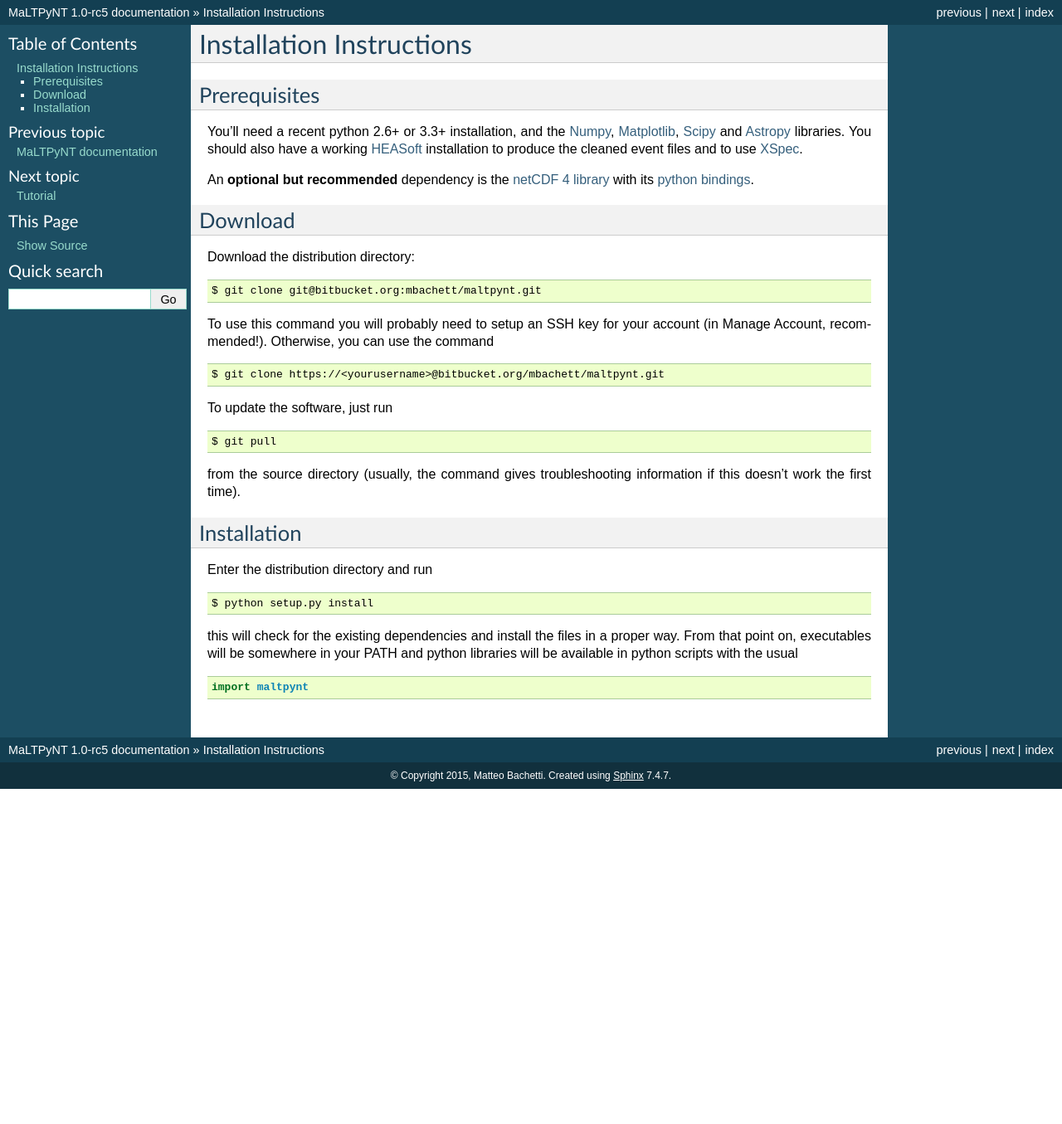
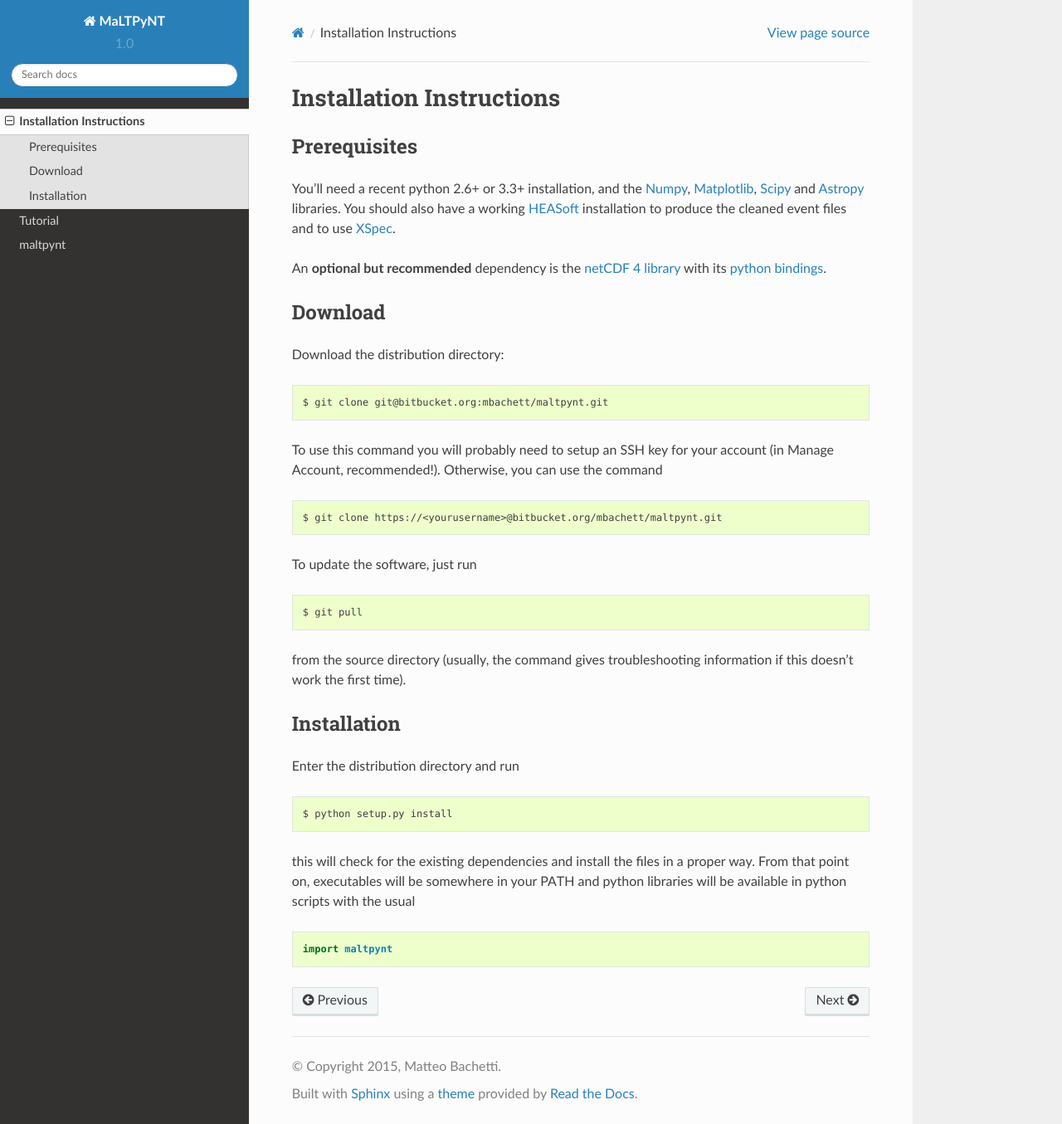
Before and after one commit to StingraySoftware/HENDRICS, a Sphinx documentation site: the page built from docs/source/install.rst, in a window 1280 px wide and 1355 px high. Shown: the whole window at 83% size. Built offline with Sphinx 7.4.7 and the Read the Docs theme 2.0.0, drawn with Linux system fonts in a browser that asks for light colours; the version number is read from the project's files by our own code.

Commit message:
Theme selection for local and RTD consistency

```diff
--- a/docs/source/conf.py
+++ b/docs/source/conf.py
@@ -122,7 +122,14 @@ todo_include_todos = True
 # The theme to use for HTML and HTML Help pages.  See the documentation for
 # a list of builtin themes.
 #html_theme = 'alabaster'
-html_theme = 'default'
+on_rtd = os.environ.get('READTHEDOCS', None) == 'True'
+
+if not on_rtd:  # only import and set the theme if we're building docs locally
+    import sphinx_rtd_theme
+    html_theme = 'sphinx_rtd_theme'
+    html_theme_path = [sphinx_rtd_theme.get_html_theme_path()]
+
+#html_theme = 'default'
 
 # Theme options are theme-specific and customize the look and feel of a theme
 # further.  For a list of options available for each theme, see the
```
